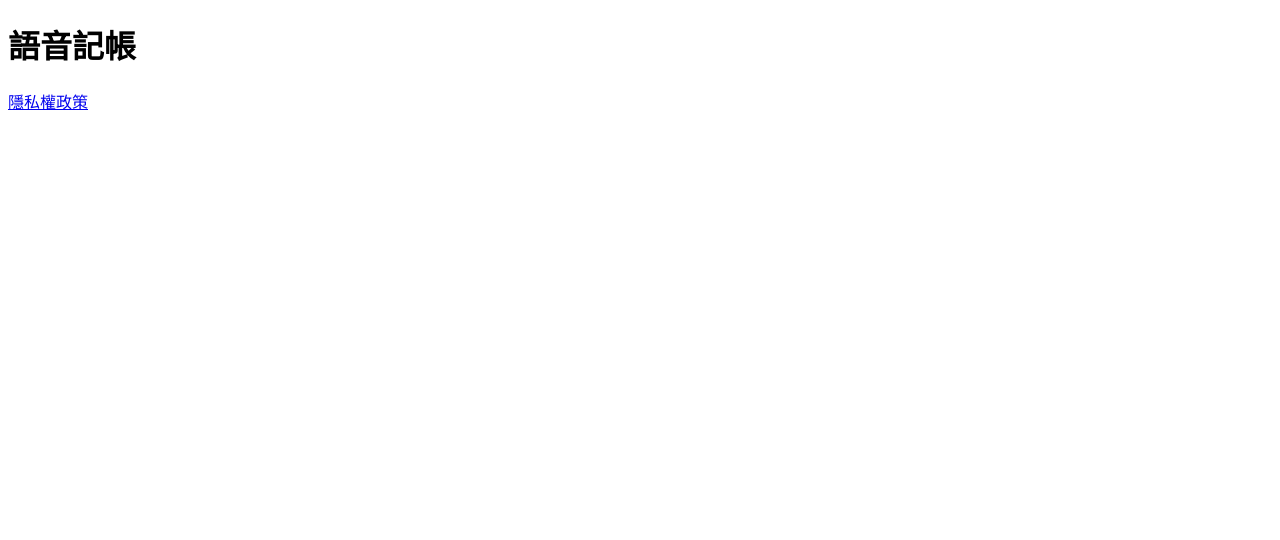
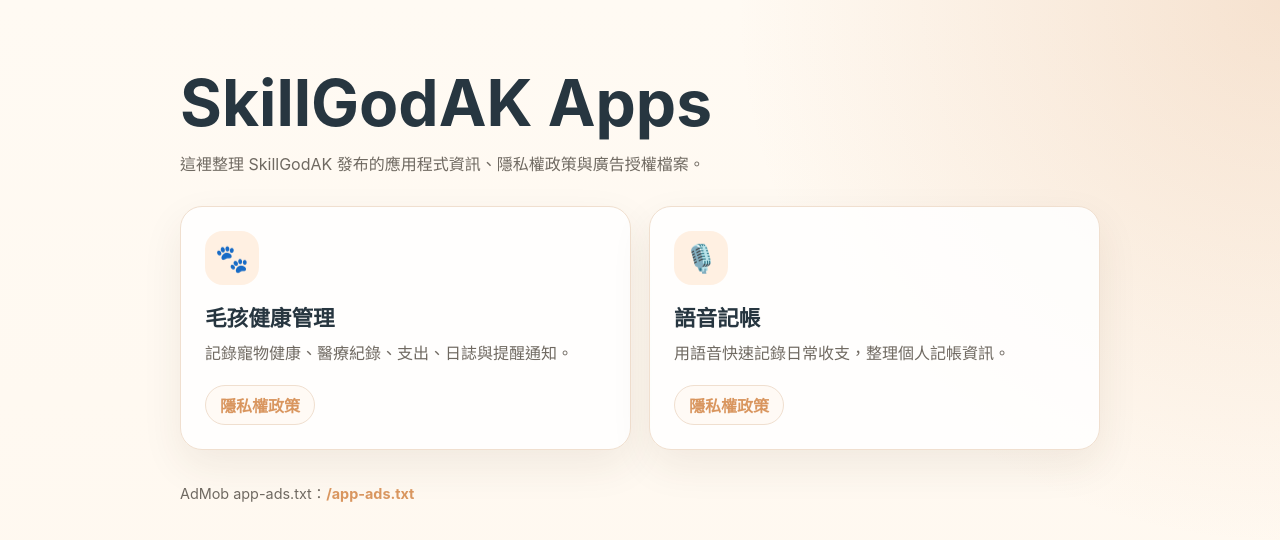
Before and after one commit to SkillGodAk/SkillGodAk.github.io, a plain HTML site: page index.html in a window 1280 px wide. Drawn offline with Linux system fonts and the light colour scheme.

Commit message:
Update app landing page

```diff
--- a/index.html
+++ b/index.html
@@ -3,12 +3,146 @@
 <head>
   <meta charset="utf-8">
   <meta name="viewport" content="width=device-width, initial-scale=1">
-  <title>語音記帳</title>
+  <title>SkillGodAK Apps</title>
+  <style>
+    :root {
+      color-scheme: light;
+      --bg: #fff8ef;
+      --card: #ffffff;
+      --text: #273640;
+      --muted: #6f6961;
+      --brand: #d9965f;
+      --line: #f0dfcf;
+    }
+
+    * {
+      box-sizing: border-box;
+    }
+
+    body {
+      margin: 0;
+      min-height: 100vh;
+      font-family: -apple-system, BlinkMacSystemFont, "Segoe UI", "Noto Sans TC", sans-serif;
+      color: var(--text);
+      background:
+        radial-gradient(circle at top right, rgba(217, 150, 95, 0.24), transparent 34rem),
+        linear-gradient(180deg, #fffaf3 0%, var(--bg) 100%);
+    }
+
+    main {
+      width: min(920px, calc(100% - 32px));
+      margin: 0 auto;
+      padding: 64px 0;
+    }
+
+    header {
+      margin-bottom: 28px;
+    }
+
+    h1 {
+      margin: 0 0 10px;
+      font-size: clamp(2.2rem, 7vw, 4rem);
+      letter-spacing: 0;
+    }
+
+    p {
+      margin: 0;
+      color: var(--muted);
+      line-height: 1.7;
+    }
+
+    .grid {
+      display: grid;
+      grid-template-columns: repeat(auto-fit, minmax(260px, 1fr));
+      gap: 18px;
+      margin-top: 28px;
+    }
+
+    .card {
+      padding: 24px;
+      border: 1px solid var(--line);
+      border-radius: 22px;
+      background: rgba(255, 255, 255, 0.86);
+      box-shadow: 0 16px 40px rgba(80, 54, 30, 0.08);
+    }
+
+    .icon {
+      width: 54px;
+      height: 54px;
+      display: grid;
+      place-items: center;
+      margin-bottom: 16px;
+      border-radius: 18px;
+      background: #fff0e2;
+      color: var(--brand);
+      font-size: 1.7rem;
+    }
+
+    h2 {
+      margin: 0 0 8px;
+      font-size: 1.35rem;
+    }
+
+    .actions {
+      display: flex;
+      flex-wrap: wrap;
+      gap: 10px;
+      margin-top: 18px;
+    }
+
+    a {
+      color: var(--brand);
+      font-weight: 700;
+      text-decoration: none;
+    }
+
+    .button {
+      display: inline-flex;
+      align-items: center;
+      min-height: 40px;
+      padding: 0 14px;
+      border: 1px solid var(--line);
+      border-radius: 999px;
+      background: #fffaf5;
+    }
+
+    footer {
+      margin-top: 32px;
+      font-size: 0.9rem;
+      color: var(--muted);
+    }
+  </style>
 </head>
 <body>
   <main>
-    <h1>語音記帳</h1>
-    <p><a href="/privacy-policy/privacy-policy.html">隱私權政策</a></p>
+    <header>
+      <h1>SkillGodAK Apps</h1>
+      <p>這裡整理 SkillGodAK 發布的應用程式資訊、隱私權政策與廣告授權檔案。</p>
+    </header>
+
+    <section class="grid" aria-label="應用程式列表">
+      <article class="card">
+        <div class="icon" aria-hidden="true">🐾</div>
+        <h2>毛孩健康管理</h2>
+        <p>記錄寵物健康、醫療紀錄、支出、日誌與提醒通知。</p>
+        <div class="actions">
+          <a class="button" href="/pet-health-privacy/">隱私權政策</a>
+        </div>
+      </article>
+
+      <article class="card">
+        <div class="icon" aria-hidden="true">🎙️</div>
+        <h2>語音記帳</h2>
+        <p>用語音快速記錄日常收支，整理個人記帳資訊。</p>
+        <div class="actions">
+          <a class="button" href="/privacy-policy/privacy-policy.html">隱私權政策</a>
+        </div>
+      </article>
+    </section>
+
+    <footer>
+      <p>AdMob app-ads.txt：<a href="/app-ads.txt">/app-ads.txt</a></p>
+    </footer>
   </main>
 </body>
 </html>
```
